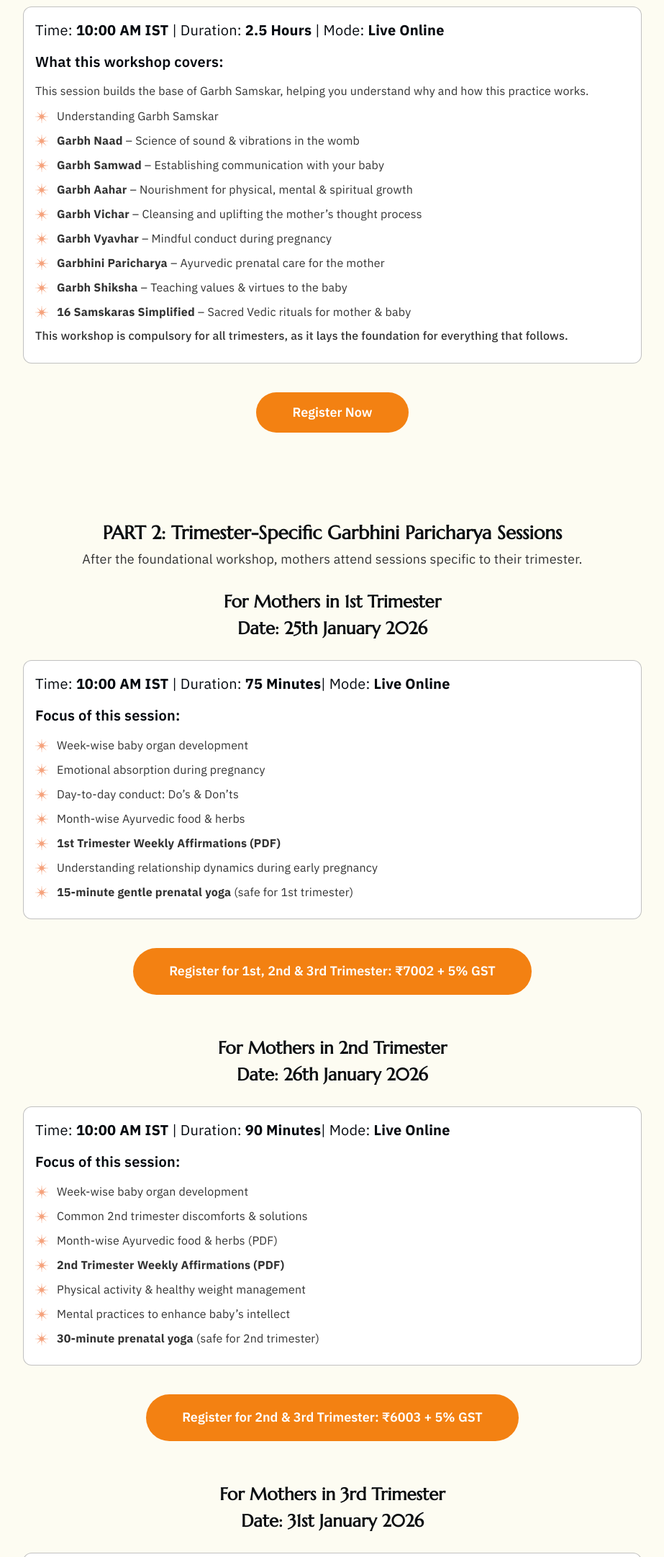
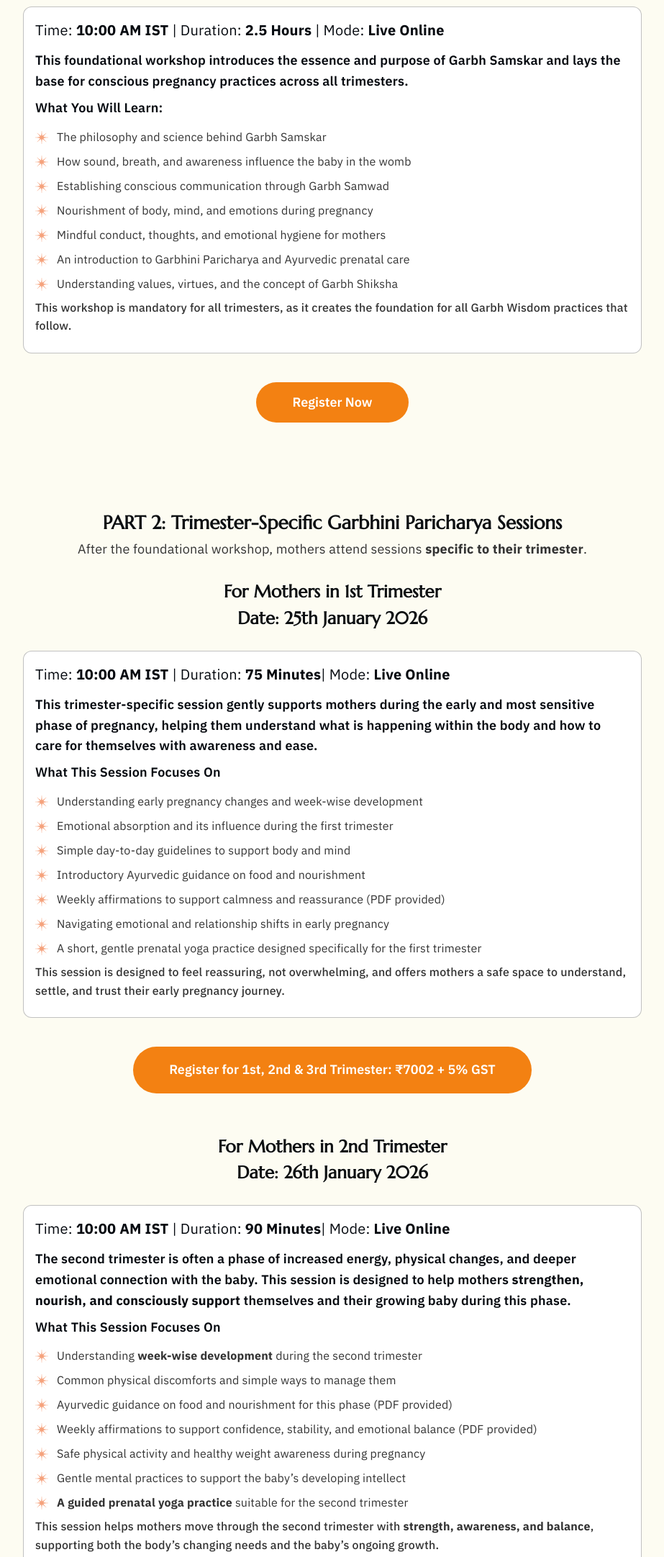
Before and after one commit to KaushalShinde12/learn.garbhwisdom.com, a website: page src/garbh-samskar.html in a window 1280 px wide. Shown: the part 1040-3203 px from the top of the page at 72% size, without its empty margins (178-1101 px from the left). Drawn offline with nearby package versions, Linux system fonts and the light colour scheme.

Commit message:
fix/the language of the page

```diff
--- a/src/garbh-samskar.html
+++ b/src/garbh-samskar.html
@@ -261,40 +261,34 @@
           <div class="max-w-[860px] mx-auto mt-[30px]">
             <div class="p-2 rounded-xl bg-white border border-richblack/30">
               <p class="text-[18px] md:text-[20px] tracking-[0.2px] mb-[12px]"> Time: <b>10:00 AM IST</b> | Duration: <b>2.5 Hours </b>| Mode: <b>Live Online</b></p>
-              <p class="text-[18px] md:text-[20px] font-[600] tracking-[0.2px] mb-[12px]">What this workshop covers:</p>
-              <p class="text-richblack text-16 tracking-[0.2px] mb-1">This session builds the base of Garbh Samskar, helping you understand why and how this practice works.</p>
-
+              <!-- <p class="text-[18px] md:text-[20px] font-[600] tracking-[0.2px] mb-[12px]">What this workshop covers:</p> -->
+              <p class="text-18 font-[600] tracking-[0.2px] mb-1">This foundational workshop introduces the essence and purpose of Garbh Samskar and lays the base for conscious pregnancy practices across all trimesters.</p>
+              <p class="text-18 font-[600] tracking-[0.2px] mb-[12px]">What You Will Learn:</p>
               <ul class="list-feet">
                 <li class="text-richblack text-16 tracking-[0.2px] mb-1">
-                Understanding Garbh Samskar
+                The philosophy and science behind Garbh Samskar
                 </li>
                 <li class="text-richblack text-16 tracking-[0.2px] mb-1">
-                 <b>Garbh Naad</b> – Science of sound & vibrations in the womb
+                How sound, breath, and awareness influence the baby in the womb
                 </li>
                 <li class="text-richblack text-16 tracking-[0.2px] mb-1">
-                  <b>Garbh Samwad</b> – Establishing communication with your baby
+                  Establishing conscious communication through Garbh Samwad
                 </li>
                 <li class="text-richblack text-16 tracking-[0.2px] mb-1">
-                  <b>Garbh Aahar</b> – Nourishment for physical, mental & spiritual growth
+                  Nourishment of body, mind, and emotions during pregnancy
                 </li>
                 <li class="text-richblack text-16 tracking-[0.2px] mb-1">
-                  <b>Garbh Vichar</b> – Cleansing and uplifting the mother’s thought process
+                 Mindful conduct, thoughts, and emotional hygiene for mothers
                 </li>
                 <li class="text-richblack text-16 tracking-[0.2px] mb-1">
-                  <b>Garbh Vyavhar</b> – Mindful conduct during pregnancy
+                 An introduction to Garbhini Paricharya and Ayurvedic prenatal care
                 </li>
                 <li class="text-richblack text-16 tracking-[0.2px] mb-1">
-                  <b>Garbhini Paricharya</b> – Ayurvedic prenatal care for the mother
-                </li>
-                <li class="text-richblack text-16 tracking-[0.2px] mb-1">
-                  <b>Garbh Shiksha</b> – Teaching values & virtues to the baby
-                </li>
-                <li class="text-richblack text-16 tracking-[0.2px] mb-1">
-                  <b>16 Samskaras Simplified</b> – Sacred Vedic rituals for mother & baby
+                  Understanding values, virtues, and the concept of Garbh Shiksha
                 </li>
               </ul>
               <p class="text-richblack text-16 tracking-[0.2px] mb-1 font-[500]">
-                This workshop is compulsory for all trimesters, as it lays the foundation for everything that follows.
+               This workshop is mandatory for all trimesters, as it creates the foundation for all Garbh Wisdom practices that follow.
               </p>
             </div>
 
@@ -319,7 +313,7 @@
            PART 2: Trimester-Specific Garbhini Paricharya Sessions
           </h2>
           <p class="text-16 md:text-18 leading-[26px] tracking-[0.2px] text-richblack mt-1 mb-4 text-center">
-           After the foundational workshop, mothers attend sessions specific to their trimester.
+           After the foundational workshop, mothers attend sessions <b> specific to their trimester</b>.
           </p>
 
           <h2 class="text-[20px] md:text-[24px] font-semibold text-black font-marcellus text-center mb-1">For Mothers in 1st Trimester</h2>
@@ -327,30 +321,34 @@
           <div class="max-w-[860px] mx-auto mt-[30px]">
             <div class="p-2 rounded-xl bg-white border border-richblack/30">
               <p class="text-[18px] md:text-[20px] tracking-[0.2px] mb-[12px]"> Time: <b>10:00 AM IST</b> | Duration: <b>75 Minutes</b>| Mode: <b>Live Online</b></p>
-              <p class="text-[18px] md:text-[20px] font-[600] tracking-[0.2px] mb-[12px]">Focus of this session:</p>
+              <p class="text-18 font-[600] tracking-[0.2px] mb-1">This trimester-specific session gently supports mothers during the early and most sensitive phase of pregnancy, helping them understand what is happening within the body and how to care for themselves with awareness and ease.</p>
+              <p class="text-18 font-[600] tracking-[0.2px] mb-[12px]">What This Session Focuses On</p>
               <ul class="list-feet">
                 <li class="text-richblack text-16 tracking-[0.2px] mb-1">
-               Week-wise baby organ development
+                  Understanding early pregnancy changes and week-wise development
                 </li>
                 <li class="text-richblack text-16 tracking-[0.2px] mb-1">
-                 Emotional absorption during pregnancy
+                  Emotional absorption and its influence during the first trimester
                 </li>
                 <li class="text-richblack text-16 tracking-[0.2px] mb-1">
-                 Day-to-day conduct: Do’s & Don’ts
+                  Simple day-to-day guidelines to support body and mind
                 </li>
                 <li class="text-richblack text-16 tracking-[0.2px] mb-1">
-                  Month-wise Ayurvedic food & herbs
+                  Introductory Ayurvedic guidance on food and nourishment
                 </li>
                 <li class="text-richblack text-16 tracking-[0.2px] mb-1">
-                 <b>1st Trimester Weekly Affirmations (PDF)</b>
+                  Weekly affirmations to support calmness and reassurance (PDF provided)
                 </li>
                 <li class="text-richblack text-16 tracking-[0.2px] mb-1">
-                 Understanding relationship dynamics during early pregnancy
+                  Navigating emotional and relationship shifts in early pregnancy
                 </li>
                 <li class="text-richblack text-16 tracking-[0.2px] mb-1">
-                 <b>15-minute gentle prenatal yoga</b> (safe for 1st trimester)
+                  A short, gentle prenatal yoga practice designed specifically for the first trimester
                 </li>
               </ul>
+              <p class="text-richblack text-16 tracking-[0.2px] mb-1 font-[500]">
+               This session is designed to feel reassuring, not overwhelming, and offers mothers a safe space to understand, settle, and trust their early pregnancy journey.
+              </p>
             </div>
 
           </div>
@@ -371,30 +369,34 @@
           <div class="max-w-[860px] mx-auto mt-[30px]">
             <div class="p-2 rounded-xl bg-white border border-richblack/30">
               <p class="text-[18px] md:text-[20px] tracking-[0.2px] mb-[12px]"> Time: <b>10:00 AM IST</b> | Duration: <b>90 Minutes</b>| Mode: <b>Live Online</b></p>
-              <p class="text-[18px] md:text-[20px] font-[600] tracking-[0.2px] mb-[12px]">Focus of this session:</p>
+              <p class="text-18 font-[600] tracking-[0.2px] mb-1">The second trimester is often a phase of increased energy, physical changes, and deeper emotional connection with the baby. This session is designed to help mothers <b>strengthen, nourish, and consciously support</b> themselves and their growing baby during this phase.</p>
+              <p class="text-18 font-[600] tracking-[0.2px] mb-[12px]">What This Session Focuses On</p>
               <ul class="list-feet">
                 <li class="text-richblack text-16 tracking-[0.2px] mb-1">
-                 Week-wise baby organ development
+                 Understanding <b>week-wise development</b> during the second trimester
                 </li>
                 <li class="text-richblack text-16 tracking-[0.2px] mb-1">
-                 Common 2nd trimester discomforts & solutions
+                 Common physical discomforts and simple ways to manage them
                 </li>
                 <li class="text-richblack text-16 tracking-[0.2px] mb-1">
-                 Month-wise Ayurvedic food & herbs (PDF)
+                 Ayurvedic guidance on food and nourishment for this phase (PDF provided)
                 </li>
                 <li class="text-richblack text-16 tracking-[0.2px] mb-1">
-                  <b>2nd Trimester Weekly Affirmations (PDF)</b>
+                 Weekly affirmations to support confidence, stability, and emotional balance (PDF provided)
                 </li>
                 <li class="text-richblack text-16 tracking-[0.2px] mb-1">
-                 Physical activity & healthy weight management
+                 Safe physical activity and healthy weight awareness during pregnancy
                 </li>
                 <li class="text-richblack text-16 tracking-[0.2px] mb-1">
-                 Mental practices to enhance baby’s intellect
+                 Gentle mental practices to support the baby’s developing intellect
                 </li>
                 <li class="text-richblack text-16 tracking-[0.2px] mb-1">
-                 <b>30-minute prenatal yoga </b> (safe for 2nd trimester)
+                 <b>A guided prenatal yoga practice</b> suitable for the second trimester
                 </li>
               </ul>
+              <p class="text-richblack text-16 tracking-[0.2px] mb-1 font-[500]">
+               This session helps mothers move through the second trimester with <b>strength, awareness, and balance</b>, supporting both the body’s changing needs and the baby’s ongoing growth.
+              </p>
             </div>
 
           </div>
@@ -415,27 +417,31 @@
           <div class="max-w-[860px] mx-auto mt-[30px]">
             <div class="p-2 rounded-xl bg-white border border-richblack/30">
               <p class="text-[18px] md:text-[20px] tracking-[0.2px] mb-[12px]"> Time: <b>10:00 AM IST</b> | Duration: <b>2 Hours</b>| Mode: <b>Live Online</b></p>
-              <p class="text-[18px] md:text-[20px] font-[600] tracking-[0.2px] mb-[12px]">Focus of this session:</p>
+              <p class="text-18 font-[600] tracking-[0.2px] mb-1">The third trimester is a phase of <b>physical readiness, emotional settling, and mental preparation for birth</b>. This session supports mothers in gently preparing the body and mind for labour, while also addressing common concerns that arise during the final weeks of pregnancy.</p>
+              <p class="text-18 font-[600] tracking-[0.2px] mb-[12px]">What This Session Focuses On</p>
               <ul class="list-feet">
                 <li class="text-richblack text-16 tracking-[0.2px] mb-1">
-                 Week-wise baby organ development
+                 Understanding <b>week-wise development</b> as the baby prepares for birth
                 </li>
                 <li class="text-richblack text-16 tracking-[0.2px] mb-1">
-                 Common 3rd trimester discomforts & solutions
+                 Common third trimester discomforts and supportive ways to manage them
                 </li>
                 <li class="text-richblack text-16 tracking-[0.2px] mb-1">
-                  Ayurvedic food & herbs for natural labour
+                  Ayurvedic guidance on food and herbs that support natural labour readiness
                 </li>
                 <li class="text-richblack text-16 tracking-[0.2px] mb-1">
-                  <b>3rd Trimester Weekly Affirmations (PDF)</b>
+                  Weekly affirmations to cultivate calmness, trust, and confidence (PDF provided)
                 </li>
                 <li class="text-richblack text-16 tracking-[0.2px] mb-1">
-                 <b>30-minute labour drills sequence</b> for natural delivery preparation
+                 A guided <b>labour preparation practice</b>, including breathing and movement
                 </li>
                 <li class="text-richblack text-16 tracking-[0.2px] mb-1">
-                 Hospital backpack checklist for mother & baby (PDF)
+                 Practical guidance on preparing a hospital backpack for mother and baby (PDF provided)
                 </li>
               </ul>
+              <p class="text-richblack text-16 tracking-[0.2px] mb-1 font-[500]">
+               This session is designed to help mothers approach the final phase of pregnancy with <b>clarity, readiness, and inner calm</b>, supporting a smoother transition into labour and birth.
+              </p>
             </div>
 
           </div>
```
